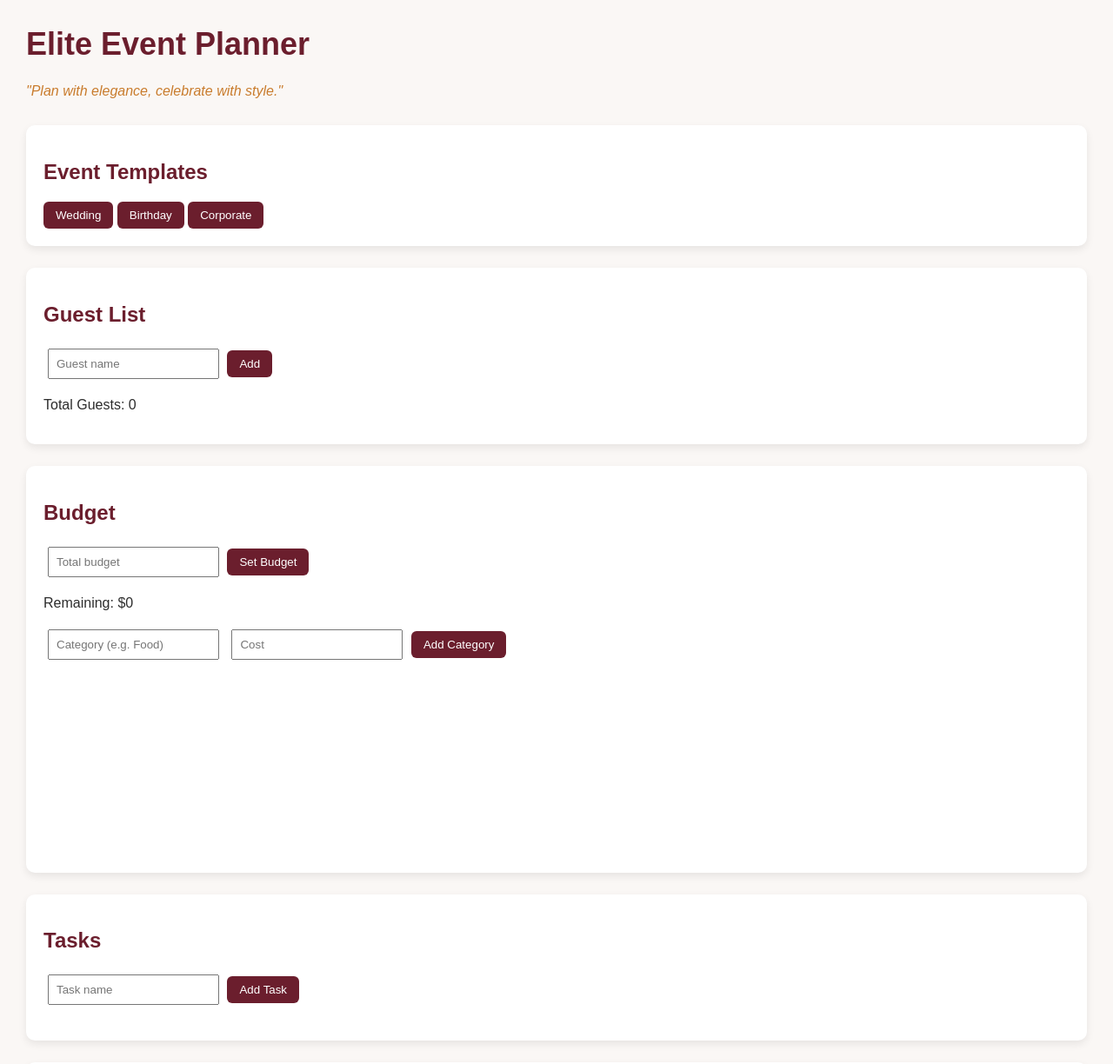
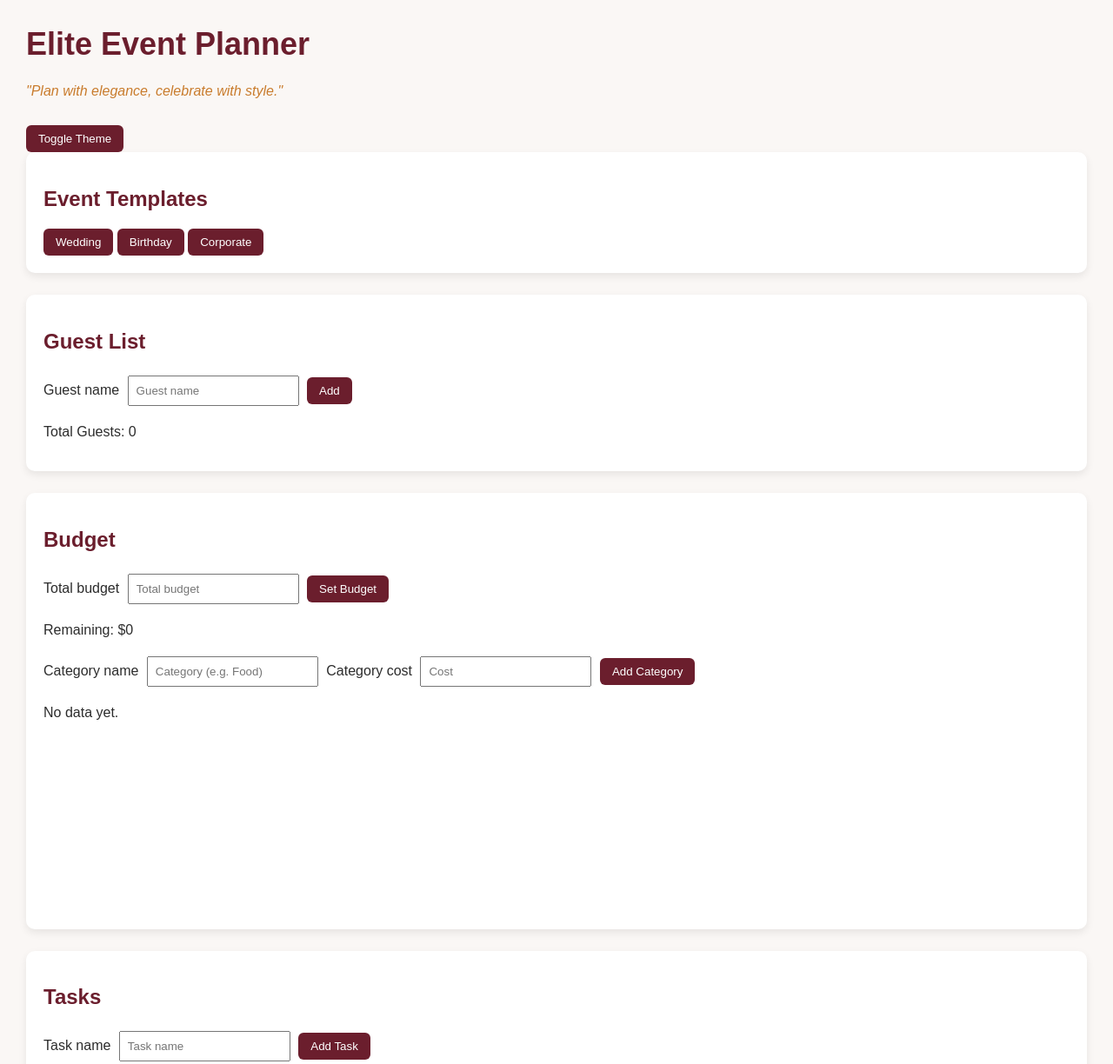
Before and after one commit to alshaghathrahmayas023-ux/Ai-Event-Planner-, a plain HTML site: page index.html in a window 1280 px wide. Shown: the top 1224 px of the page at 87% size. Drawn offline with nearby package versions, Linux system fonts and the light colour scheme.

Commit message:
Enhance index.html with theme toggle and labels
Added theme toggle button and improved accessibility with labels.

```diff
--- a/index.html
+++ b/index.html
@@ -9,8 +9,13 @@
 <body onload="loadData()">
 
     <header>
-        <h1>Elite Event Planner</h1>
-        <p class="quote">"Plan with elegance, celebrate with style."</p>
+        <div class="header-row">
+            <div>
+                <h1>Elite Event Planner</h1>
+                <p class="quote">"Plan with elegance, celebrate with style."</p>
+            </div>
+            <button class="theme-toggle" onclick="toggleTheme()">Toggle Theme</button>
+        </div>
     </header>
 
     <!-- Event Templates -->
@@ -24,6 +29,7 @@
     <!-- Guest List -->
     <section>
         <h2>Guest List</h2>
+        <label for="guestName">Guest name</label>
         <input id="guestName" placeholder="Guest name">
         <button onclick="addGuest()">Add</button>
         <ul id="guestList"></ul>
@@ -33,6 +39,7 @@
     <!-- Budget -->
     <section>
         <h2>Budget</h2>
+        <label for="budgetInput">Total budget</label>
         <input id="budgetInput" type="number" placeholder="Total budget">
         <button onclick="setBudget()">Set Budget</button>
         <p>Remaining: $<span id="remainingBudget">0</span></p>
@@ -41,16 +48,20 @@
             <div id="budgetBar"></div>
         </div>
 
+        <label for="categoryName">Category name</label>
         <input id="categoryName" placeholder="Category (e.g. Food)">
+        <label for="categoryCost">Category cost</label>
         <input id="categoryCost" type="number" placeholder="Cost">
         <button onclick="addCategory()">Add Category</button>
         <ul id="categoryList"></ul>
+        <p id="chartEmpty" class="muted">No data yet.</p>
         <canvas id="categoryChart" width="400" height="200"></canvas>
     </section>
 
     <!-- Tasks -->
     <section>
         <h2>Tasks</h2>
+        <label for="taskInput">Task name</label>
         <input id="taskInput" placeholder="Task name">
         <button onclick="addTask()">Add Task</button>
         <ul id="taskList"></ul>
@@ -67,7 +78,10 @@
         <h2>Export Plan</h2>
         <button onclick="exportCSV()">Export CSV</button>
         <button onclick="exportPDF()">Export PDF</button>
+        <button class="danger" onclick="clearAll()">Clear All</button>
     </section>
+
+    <p id="statusMessage" class="status" aria-live="polite"></p>
 
     <script src="https://cdn.jsdelivr.net/npm/chart.js"></script>
     <script src="script.js"></script>
```
